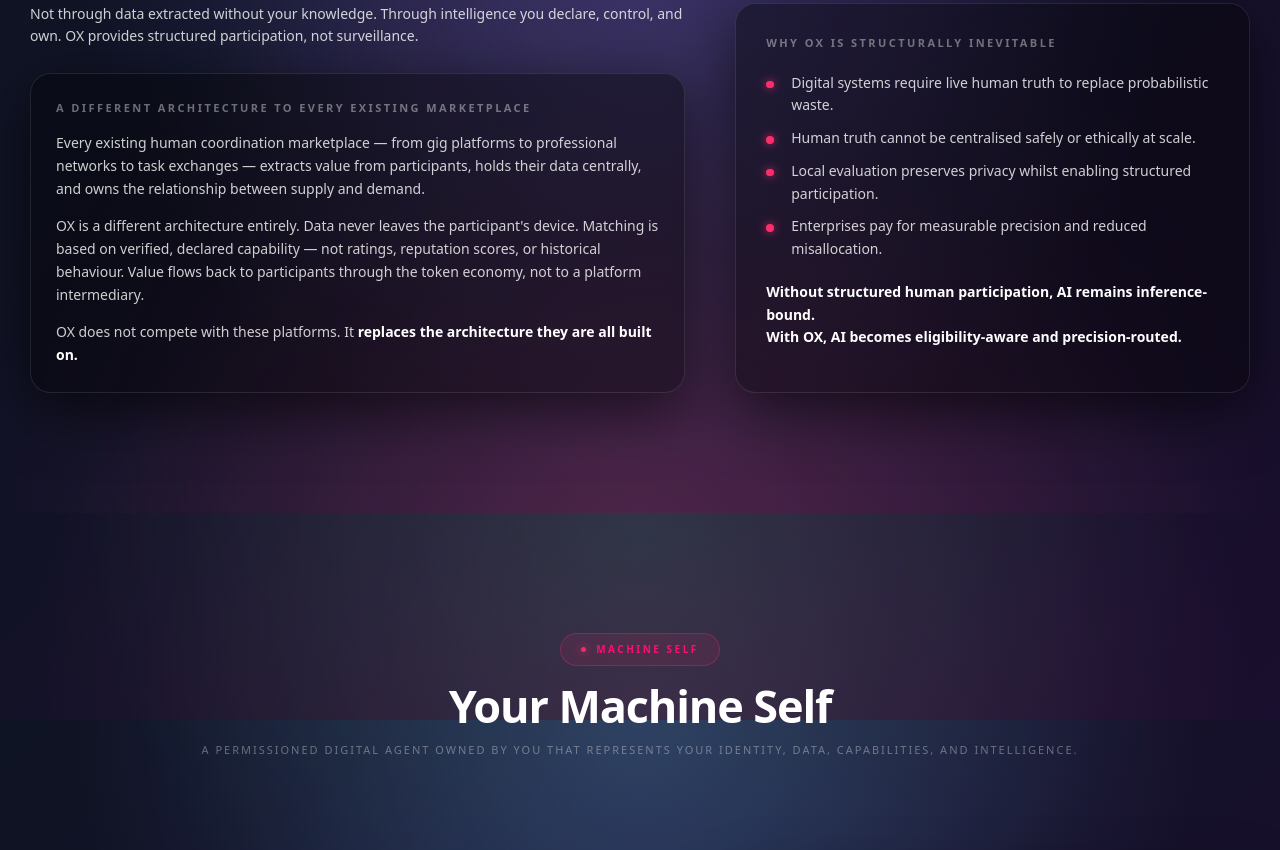
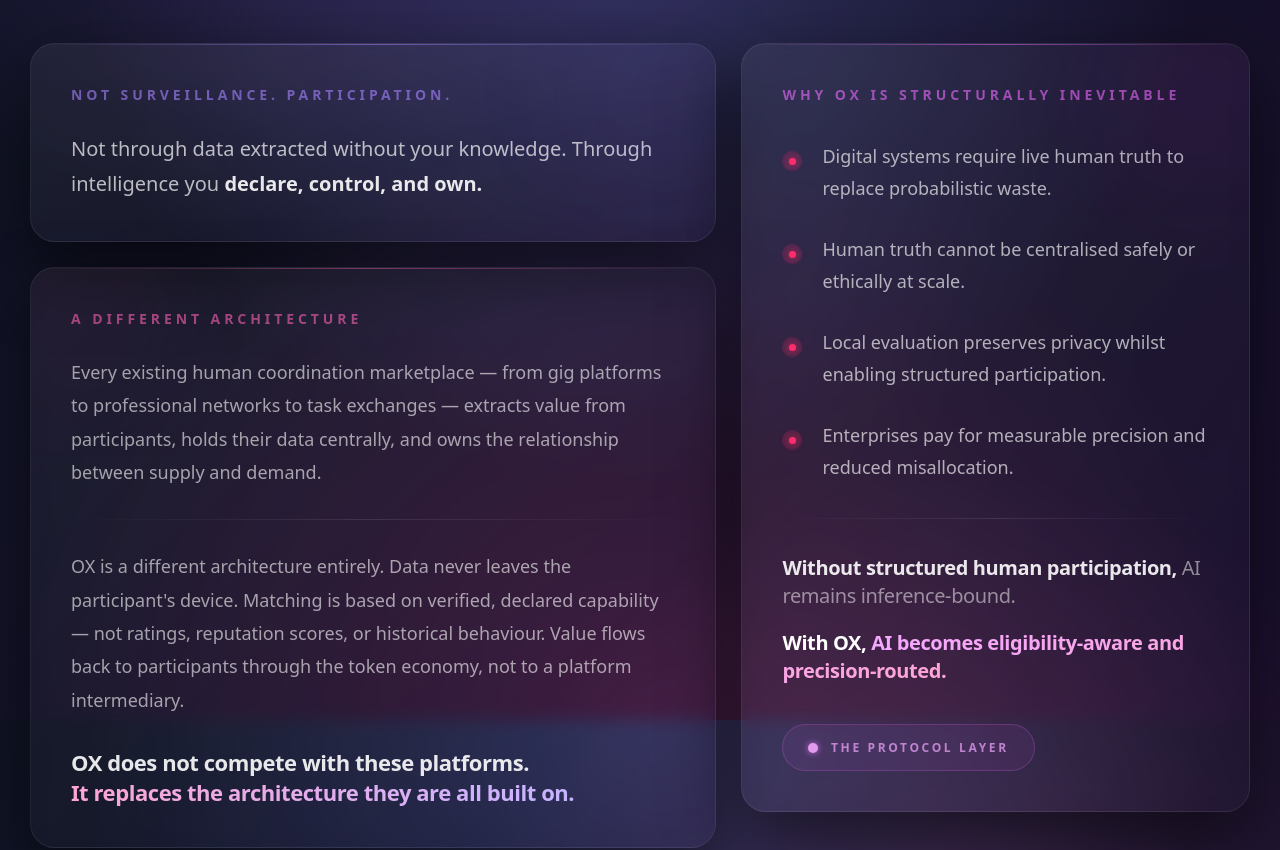
Before and after one commit to Sneha-OX-Dev/companysite-new, a Next.js app: page /home in a window 1280 px wide. Shown: the part 8080-8930 px from the top of the page. Built offline with nearby package versions, Linux system fonts and the light colour scheme.

Commit message:
what is OX

```diff
--- a/src/components/homesections/WhatIsOx.tsx
+++ b/src/components/homesections/WhatIsOx.tsx
@@ -7,12 +7,24 @@ const WHY_OX_INEVITABLE = [
   "Enterprises pay for measurable precision and reduced misallocation.",
 ];
 
+function BulletItem({ text }: { text: string }) {
+  return (
+    <li className="flex items-start gap-4 text-[17px] leading-[1.75] text-white/65 sm:text-[18px]">
+      <span className="relative mt-[10px] flex h-4 w-4 shrink-0 items-center justify-center">
+        <span className="absolute inset-0 rounded-full bg-[#FF2D6B]/15" />
+        <span className="h-1.5 w-1.5 rounded-full bg-[#FF2D6B] shadow-[0_0_8px_rgba(255,45,107,0.9)]" />
+      </span>
+      {text}
+    </li>
+  );
+}
+
 export default function WhatIsOxSection() {
   return (
-    <section className="relative mx-auto flex w-full max-w-6xl flex-col gap-12 px-6 py-20 text-white sm:gap-14 sm:py-24">
+    <section className="relative mx-auto flex w-full max-w-6xl flex-col gap-14 px-6 py-24 text-white sm:py-32">
       <div
         aria-hidden
-        className="pointer-events-none absolute inset-0 -z-10 opacity-80 [background-image:radial-gradient(circle_at_top,_rgba(168,85,247,0.22),transparent_55%),radial-gradient(circle_at_bottom,_rgba(244,114,182,0.18),transparent_60%)]"
+        className="pointer-events-none absolute inset-0 -z-10 [background-image:radial-gradient(ellipse_70%_50%_at_25%_10%,rgba(168,85,247,0.17),transparent_65%),radial-gradient(ellipse_55%_45%_at_75%_90%,rgba(244,114,182,0.13),transparent_65%)]"
       />
 
       <SectionHeader
@@ -21,58 +33,96 @@ export default function WhatIsOxSection() {
         subtitle="The layer where you — a living, consented, sovereign individual — participate directly in the digital systems that shape your world."
       />
 
-      <div className="grid gap-10 lg:grid-cols-[minmax(0,1.4fr)_minmax(0,1.1fr)]">
-        {/* Protocol definition & architecture */}
-        <div className="space-y-5 text-[13px] leading-relaxed text-white/80 sm:text-[14px]">
-          <p>
-            Not through data extracted without your knowledge. Through
-            intelligence you declare, control, and own. OX provides structured
-            participation, not surveillance.
-          </p>
-          <div className="rounded-2xl border border-white/10 bg-black/40 p-5 shadow-[0_18px_60px_rgba(0,0,0,0.6)]">
-            <p className="text-[11px] font-semibold uppercase tracking-[0.22em] text-white/40">
-              A different architecture to every existing marketplace
+      <div className="grid gap-5 lg:grid-cols-[minmax(0,1.35fr)_minmax(0,1fr)] lg:items-start">
+        {/* Left — protocol definition */}
+        <div className="flex flex-col gap-5">
+          <div className="group relative overflow-hidden rounded-3xl border border-white/[0.07] bg-gradient-to-br from-white/[0.06] to-white/[0.01] p-8 shadow-[0_28px_72px_rgba(0,0,0,0.55)] backdrop-blur-sm">
+            <div className="pointer-events-none absolute inset-x-0 top-0 h-px bg-gradient-to-r from-transparent via-violet-400/50 to-transparent" />
+            <div className="pointer-events-none absolute -right-10 -top-10 h-40 w-40 rounded-full bg-violet-500 opacity-[0.06] blur-3xl transition-opacity duration-500 group-hover:opacity-[0.12]" />
+
+            <p className="text-[14px] font-bold uppercase tracking-[0.28em] text-violet-400/60">
+              Not surveillance. Participation.
             </p>
-            <p className="mt-3">
+
+            <p className="mt-5 text-[19px] leading-[1.75] text-white/70 sm:text-[20px]">
+              Not through data extracted without your knowledge. Through
+              intelligence you{" "}
+              <span className="font-semibold text-white/90">
+                declare, control, and own.
+              </span>
+            </p>
+          </div>
+
+          {/* Architecture card */}
+          <div className="group relative overflow-hidden rounded-3xl border border-white/[0.07] bg-gradient-to-br from-white/[0.05] to-transparent p-8 shadow-[0_24px_60px_rgba(0,0,0,0.5)] backdrop-blur-sm">
+            <div className="pointer-events-none absolute inset-x-0 top-0 h-px bg-gradient-to-r from-transparent via-pink-400/40 to-transparent" />
+            <div className="pointer-events-none absolute -left-8 -top-8 h-36 w-36 rounded-full bg-pink-500 opacity-[0.05] blur-3xl transition-opacity duration-500 group-hover:opacity-[0.10]" />
+
+            <p className="text-[14px] font-bold uppercase tracking-[0.28em] text-pink-400/60">
+              A different architecture
+            </p>
+
+            <p className="mt-5 text-[17px] leading-[1.85] text-white/60 sm:text-[18px]">
               Every existing human coordination marketplace — from gig platforms
               to professional networks to task exchanges — extracts value from
               participants, holds their data centrally, and owns the
               relationship between supply and demand.
             </p>
-            <p className="mt-3">
+
+            <div className="my-6 h-px bg-gradient-to-r from-transparent via-white/10 to-transparent" />
+
+            <p className="text-[17px] leading-[1.85] text-white/60 sm:text-[18px]">
               OX is a different architecture entirely. Data never leaves the
-              participant&apos;s device. Matching is based on verified, declared
+              participant's device. Matching is based on verified, declared
               capability — not ratings, reputation scores, or historical
               behaviour. Value flows back to participants through the token
               economy, not to a platform intermediary.
             </p>
-            <p className="mt-3">
-              OX does not compete with these platforms. It{" "}
-              <span className="font-semibold text-white">
-                replaces the architecture they are all built on.
+
+            <p className="mt-6 text-[20px] font-semibold leading-snug tracking-[-0.02em] text-white/90 sm:text-[22px]">
+              OX does not compete with these platforms.
+              <br />
+              <span className="bg-gradient-to-r from-pink-300 to-violet-300 bg-clip-text text-transparent">
+                It replaces the architecture they are all built on.
               </span>
             </p>
           </div>
         </div>
 
-        {/* Why OX is structurally inevitable */}
-        <div className="space-y-4 rounded-2xl border border-white/10 bg-black/40 p-6 shadow-[0_18px_60px_rgba(0,0,0,0.6)]">
-          <p className="text-[11px] font-semibold uppercase tracking-[0.22em] text-white/40">
+        {/* Right — structural inevitability */}
+        <div className="group relative overflow-hidden rounded-3xl border border-white/[0.07] bg-gradient-to-br from-white/[0.06] to-white/[0.01] p-8 shadow-[0_28px_72px_rgba(0,0,0,0.55)] backdrop-blur-sm lg:sticky lg:top-8">
+          <div className="pointer-events-none absolute inset-x-0 top-0 h-px bg-gradient-to-r from-transparent via-fuchsia-400/50 to-transparent" />
+          <div className="pointer-events-none absolute -right-10 -top-10 h-40 w-40 rounded-full bg-fuchsia-500 opacity-[0.06] blur-3xl transition-opacity duration-500 group-hover:opacity-[0.11]" />
+
+          <p className="text-[14px] font-bold uppercase tracking-[0.28em] text-fuchsia-400/60">
             Why OX is structurally inevitable
           </p>
-          <ul className="mt-2 space-y-2 text-[13px] leading-relaxed text-white/80 sm:text-[14px]">
+
+          <ul className="mt-7 space-y-6">
             {WHY_OX_INEVITABLE.map((item) => (
-              <li key={item} className="relative pl-5">
-                <span className="absolute left-0 top-[9px] h-1.5 w-1.5 rounded-full bg-[#FF2D6B] shadow-[0_0_8px_rgba(255,45,107,0.8)]" />
-                {item}
-              </li>
+              <BulletItem key={item} text={item} />
             ))}
           </ul>
-          <p className="mt-3 text-[13px] font-semibold text-white sm:text-[14px]">
-            Without structured human participation, AI remains inference-bound.
-            <br />
-            With OX, AI becomes eligibility-aware and precision-routed.
+
+          <div className="my-7 h-px bg-gradient-to-r from-transparent via-white/10 to-transparent" />
+
+          <p className="text-[19px] font-semibold leading-snug tracking-[-0.02em] text-white/90 sm:text-[20px]">
+            Without structured human participation,{" "}
+            <span className="font-normal text-white/50">
+              AI remains inference-bound.
+            </span>
           </p>
+          <p className="mt-4 text-[19px] font-semibold leading-snug tracking-[-0.02em] sm:text-[20px]">
+            With OX,{" "}
+            <span className="bg-gradient-to-r from-fuchsia-300 to-pink-300 bg-clip-text text-transparent">
+              AI becomes eligibility-aware and precision-routed.
+            </span>
+          </p>
+
+          <div className="mt-8 inline-flex items-center gap-2.5 rounded-full border border-fuchsia-400/20 bg-fuchsia-400/[0.07] px-5 py-2.5 text-[12px] font-bold uppercase tracking-[0.22em] text-fuchsia-300/70">
+            <span className="h-2 w-2 animate-pulse rounded-full bg-fuchsia-300 shadow-[0_0_6px_rgba(232,121,249,0.9)]" />
+            The protocol layer
+          </div>
         </div>
       </div>
     </section>
```
